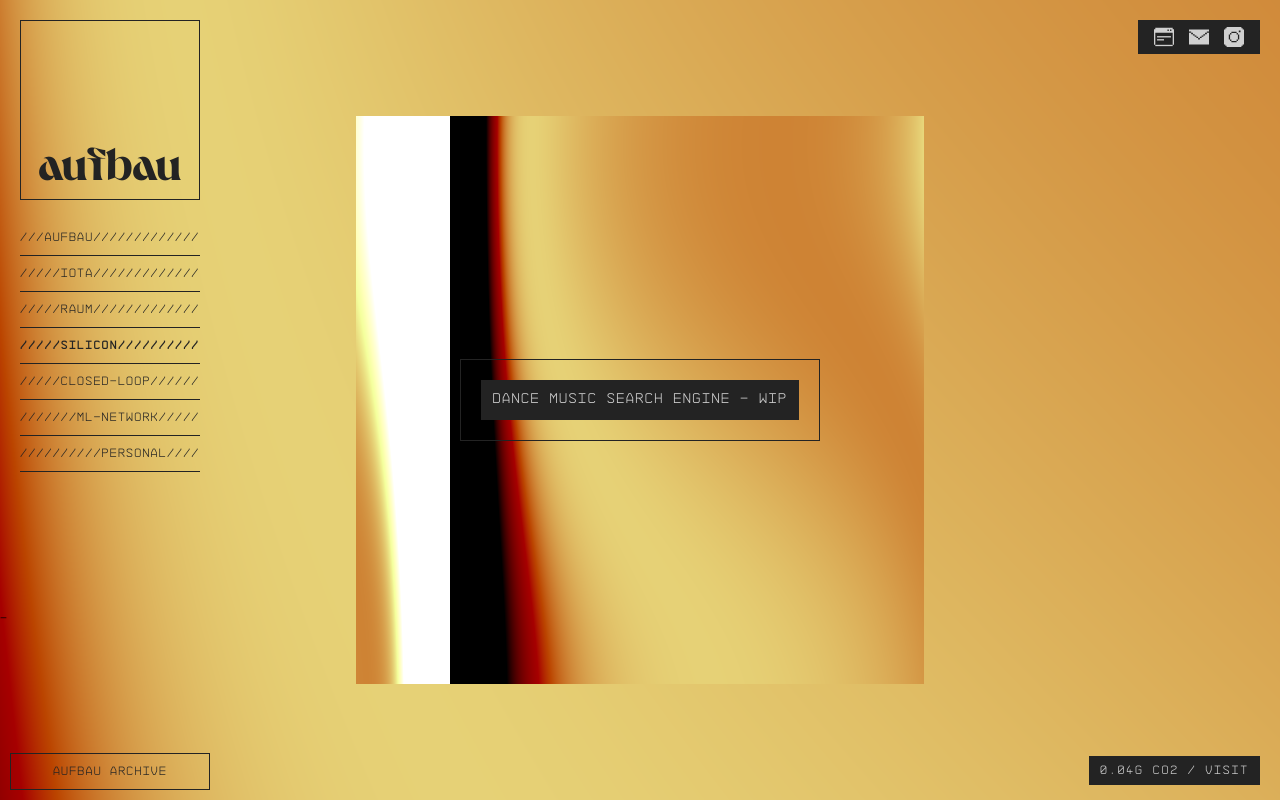
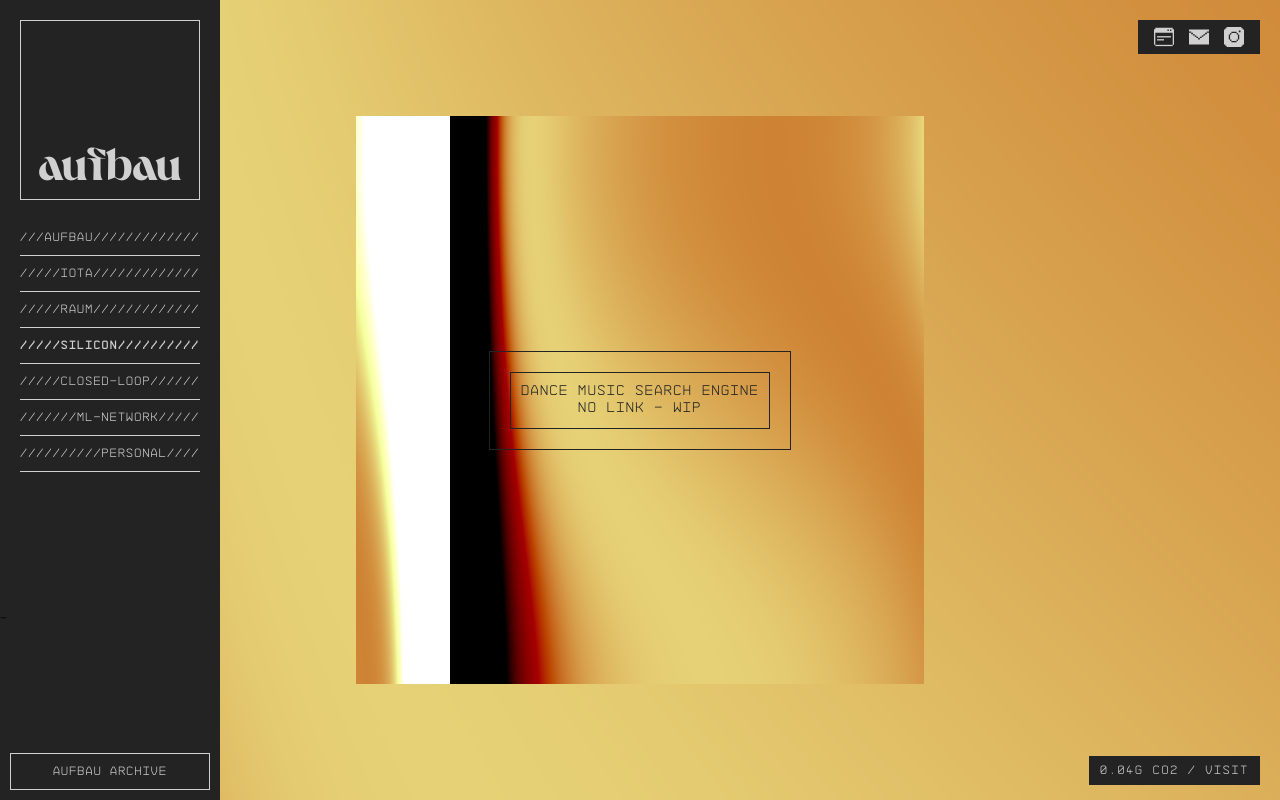
Before and after one commit to aufbau-io/WEB, a SvelteKit app: page /silicon in a window 1280 px wide. Built offline with nearby package versions, Linux system fonts and the light colour scheme.

Commit message:
clarity edits

```diff
--- a/src/lib/components/sidebar/nav.svelte
+++ b/src/lib/components/sidebar/nav.svelte
@@ -32,7 +32,7 @@
 		display: flex;
 		flex-flow: column wrap;
 		/* gap: 20px; */
-		color: var(--background);
+		color: var(--primary);
 		/* background: var(--primary); */
 		width: 100%;
 	}
@@ -44,7 +44,7 @@
 		cursor: pointer;
 		color: inherit;
 		width: 100%;
-		border-bottom: 1px var(--background) solid;
+		border-bottom: 1px var(--primary) solid;
 		padding: 10px 0;
 	}
 
--- a/src/lib/components/sidebar/sidebar.svelte
+++ b/src/lib/components/sidebar/sidebar.svelte
@@ -113,7 +113,7 @@
 
 		font-size: 12px;
 
-		/* background: var(--background); */
+		background: var(--background);
 	}
 
 	.top {
@@ -126,8 +126,7 @@
 	.title {
 		width: 100%;
 		height: 180px;
-		/* background: var(--primary); */
-		border: solid 1px var(--background);
+		border: solid 1px var(--primary);
 		display: flex;
 		align-items: flex-end;
 		justify-content: center;
@@ -138,7 +137,7 @@
 		font-size: 46px;
 		letter-spacing: 0px;
 		padding-bottom: 30px;
-		color: var(--background);
+		color: var(--primary);
 	}
 
 	a.no-style {
@@ -152,14 +151,14 @@
 		align-self: flex-end;
 		align-items: center;
 		justify-content: flex-start;
-		border: solid 1px var(--background);
+		border: solid 1px var(--primary);
 
 		margin: 10px;
 		padding: 5px 0;
 	}
 
 	.end p, .end a {
-		color: var(--background);
+		color: var(--primary);
 
 		font-size: 12px;
 		padding: 5px 10px;
--- a/src/lib/graphics/three.svelte
+++ b/src/lib/graphics/three.svelte
@@ -79,9 +79,9 @@
 			fragmentShader: fragmentShader_raum,
 			uniforms: {
 				...uniformsBase,
-				color1: { value: colors.color1 },
-				color2: { value: colors.color1 },
-				color3: { value: colors.color0 },
+				color1: { value: colors.color0 },
+				color2: { value: colors.color0 },
+				color3: { value: colors.color1 },
 			}
 		});
 
--- a/src/lib/store/store.js
+++ b/src/lib/store/store.js
@@ -4,7 +4,7 @@ export const userType = writable(null);
 export const screenType = writable(null);
 export const isIframe = writable(true);
 
-export const DARK_PAGES = ['/raum', '/ml-network'];
+export const DARK_PAGES = [];
 export const darkMode = writable(false);
 
 export const lobbySelected = writable(false);
--- a/src/routes/+page.svelte
+++ b/src/routes/+page.svelte
@@ -8,11 +8,11 @@
 	});
 </script>
 
-<section>
+<!-- <section>
 	<div class="main">
 		<p>make web fun again</p>
 	</div>
-</section>
+</section> -->
 
 <style>
 	section {
@@ -49,8 +49,8 @@
 	.main p {
 		padding: 10px;
 		border: solid 1px var(--background);
-		background:  var(--background);
-		color: var(--primary);
+		/* background:  var(--background); */
+		color: var(--background);
 	}
 
 	@media only screen and (max-width: 768px) {
--- a/src/routes/closed-loop/+page.svelte
+++ b/src/routes/closed-loop/+page.svelte
@@ -3,7 +3,7 @@
 
 <section>
 	<div class="main">
-		<p>CLOSED LOOP NEURAL STIMULATION</p>
+		<a href="https://bushlab-ucl.github.io" target="_blank" rel="noreferrer">CLOSED LOOP NEURAL STIMULATION<br>// UCL HEL lab website //</a>
 	</div>
 </section>
 
--- a/src/routes/iota/+page.svelte
+++ b/src/routes/iota/+page.svelte
@@ -3,7 +3,7 @@
 
 <section>
 	<div class="main">
-		<p>MENTAL HEALTH TRACKING - WIP</p>
+		<p>MENTAL HEALTH TRACKING<br>no link - WIP</p>
 	</div>
 </section>
 
@@ -40,8 +40,8 @@ section {
 	.main a, .main p {
 		padding: 10px;
 		border: solid 1px var(--background);
-		background:  var(--background);
-		color: var(--primary);
+		/* background:  var(--background); */
+		color: var(--background);
 	}
 
 	@media only screen and (max-width: 768px) {
--- a/src/routes/niels/+page.svelte
+++ b/src/routes/niels/+page.svelte
@@ -3,7 +3,7 @@
 
 <section>
 	<div class="main">
-		<a href="https://niels.aufbau.io" target="_blank" rel="noreferrer">// visit niels</a>
+		<a href="https://niels.aufbau.io" target="_blank" rel="noreferrer">personal portfolio<br>// visit site //</a>
 	</div>
 </section>
 
--- a/src/routes/raum/+page.svelte
+++ b/src/routes/raum/+page.svelte
@@ -4,7 +4,7 @@
 <section>
 	<div class="main">
 		<!-- <a href="https://sicovecas-demo.netlify.app" target="_blank" rel="noreferrer">// visit sicovecas (wip)</a> -->
-		<a href="https://webgl-volumetric-renderer.netlify.app/" target="_blank" rel="noreferrer">RUST WEBGPU RENDERER - WEBGL DEMO</a>
+		<a href="https://webgl-volumetric-renderer.netlify.app/" target="_blank" rel="noreferrer">RUST WEBGPU RENDERER<br>// WEBGL DEMO //</a>
 	</div>
 </section>
 
--- a/src/routes/silicon/+page.svelte
+++ b/src/routes/silicon/+page.svelte
@@ -3,7 +3,7 @@
 
 <section>
 	<div class="main">
-		<p>DANCE MUSIC SEARCH ENGINE - WIP</p>
+		<p>DANCE MUSIC SEARCH ENGINE<br>no link - WIP</p>
 	</div>
 </section>
 
@@ -40,8 +40,8 @@ section {
 	.main a, .main p {
 		padding: 10px;
 		border: solid 1px var(--background);
-		background:  var(--background);
-		color: var(--primary);
+		/* background:  var(--background); */
+		color: var(--background);
 	}
 
 	@media only screen and (max-width: 768px) {
```
